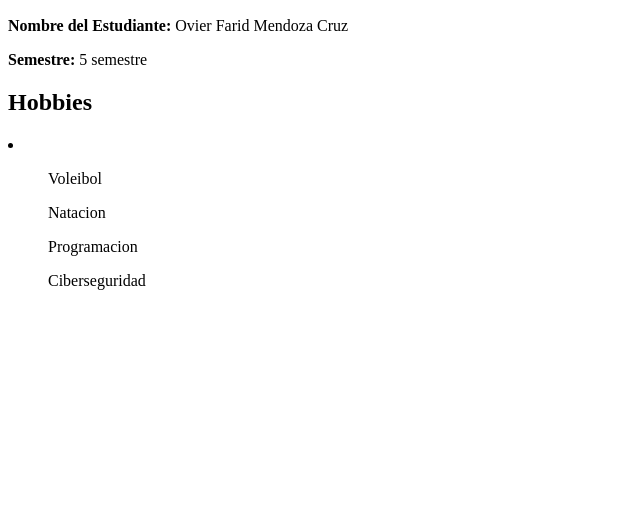
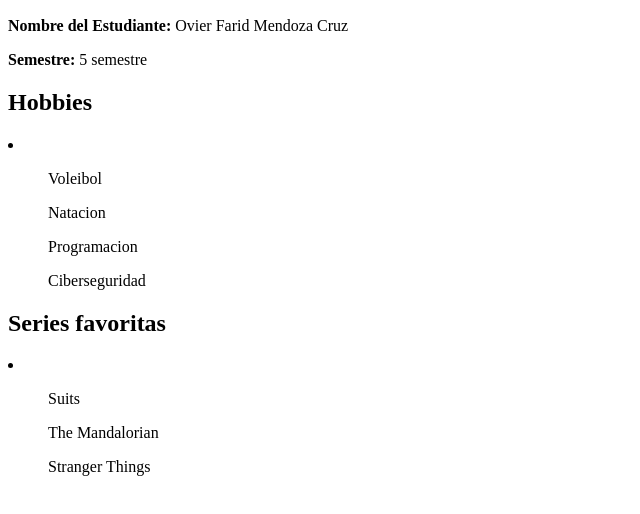
Before and after one commit to omendoza8/WebPersonal, a plain HTML site: page index.html in a window 1280 px wide. Shown: the part 110-624 px from the top of the page, without its empty margins (0-640 px from the left). Drawn offline with Linux system fonts and the light colour scheme.

Commit message:
Agregar una seccion de Series favoritas con una lsita de las series que más me gustan

```diff
--- a/index.html
+++ b/index.html
@@ -20,5 +20,12 @@
         <ul>Ciberseguridad</ul>
     </li>
 
+    <h2>Series favoritas</h2>
+    <li>
+        <ul>Suits</ul>
+        <ul>The Mandalorian</ul>
+        <ul>Stranger Things</ul>
+    </li>
+
 </body>
 </html>
```
